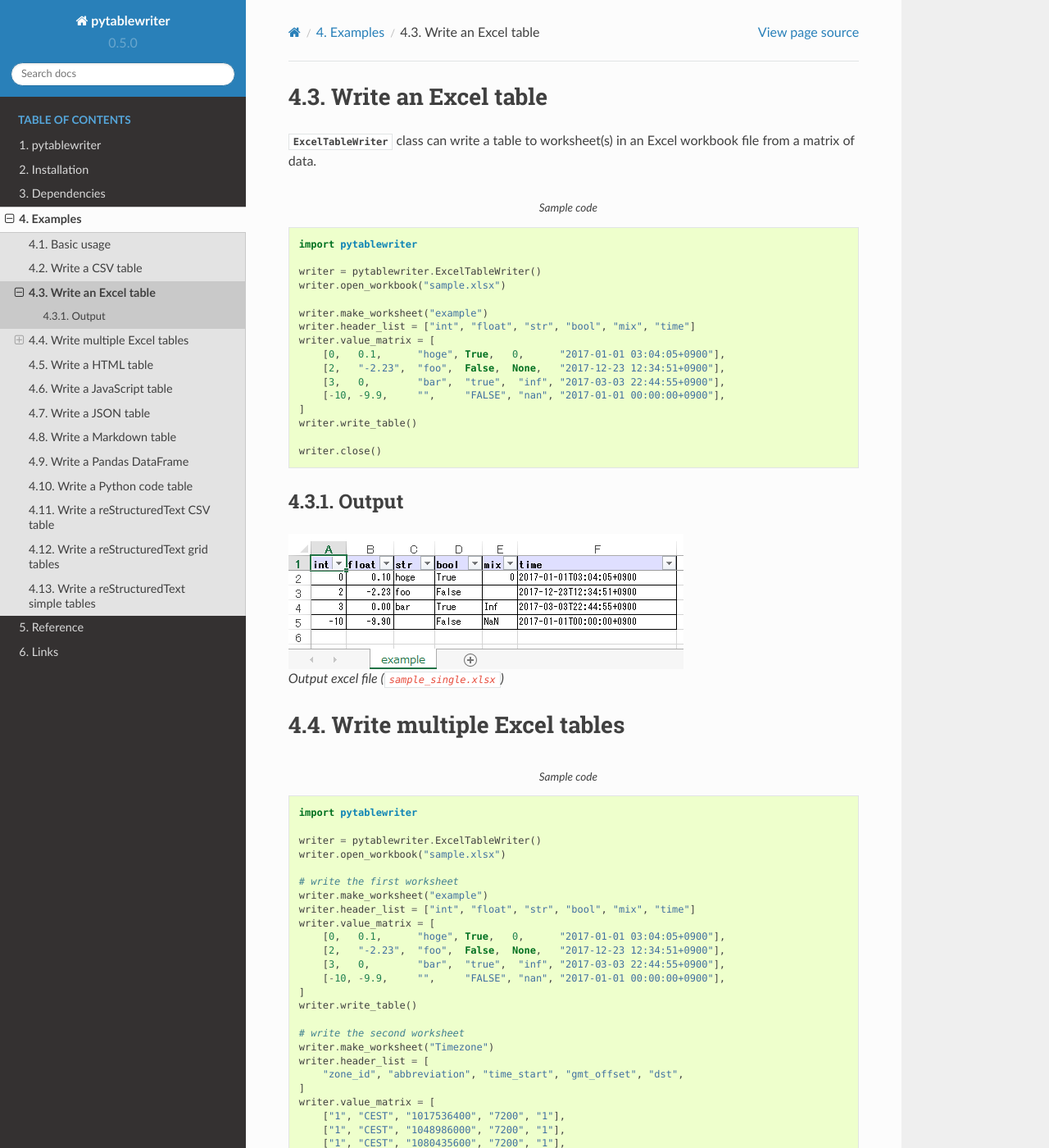
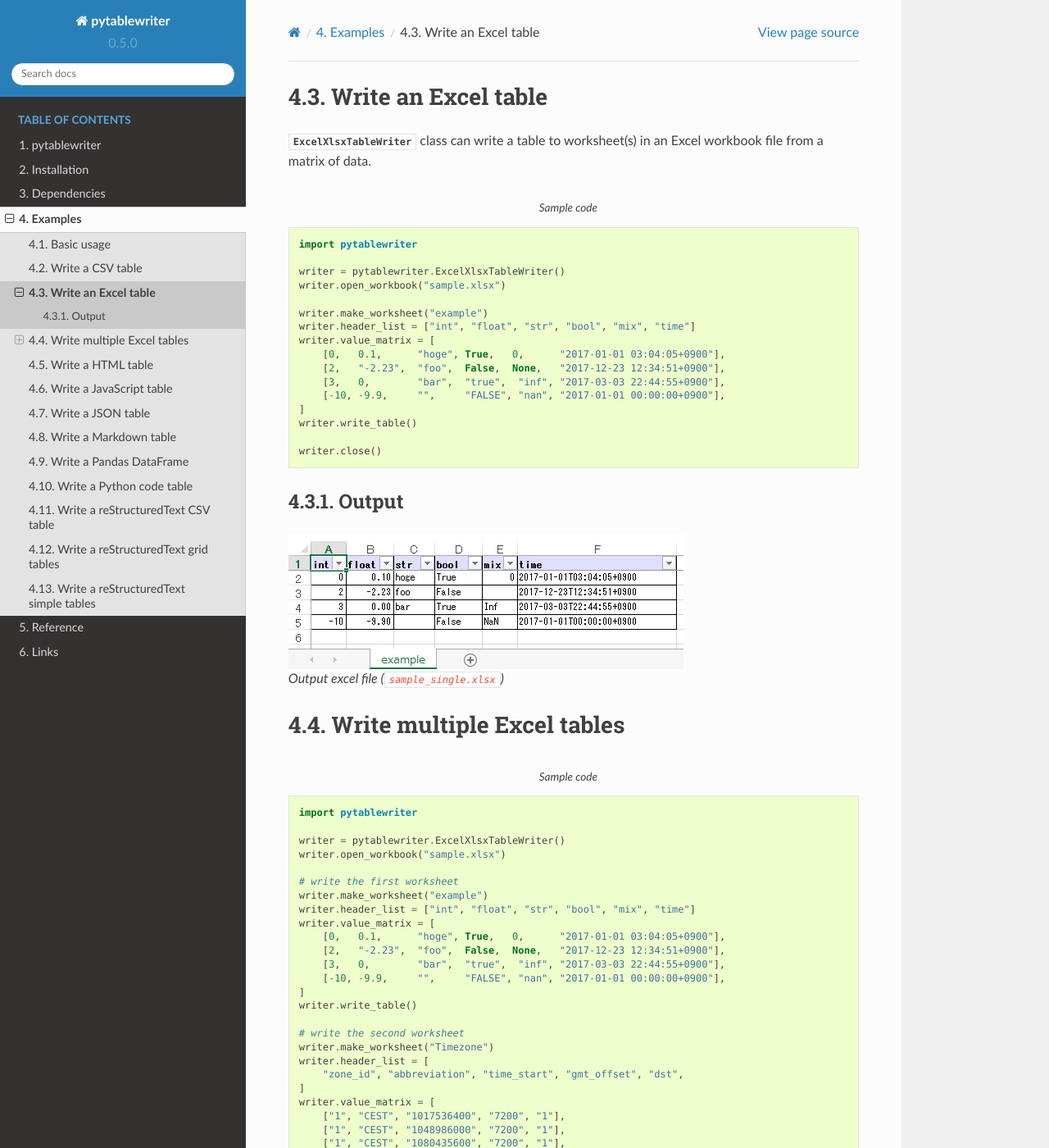
Before and after one commit to thombashi/pytablewriter, a Sphinx documentation site: the page built from docs/pages/examples/excel.rst, in a window 1280 px wide and 1400 px high. Shown: the whole window at 82% size. Built offline with Sphinx 7.4.7 and the Read the Docs theme 2.0.0, drawn with Linux system fonts in a browser that asks for light colours; pages that are not in the unit, such as notebooks, are missing from menus.

Commit message:
Rename ExcelTableWriter class to ExcelXlsxTableWriter

```diff
--- a/README.rst
+++ b/README.rst
@@ -169,7 +169,7 @@ Write an Excel table
 
     import pytablewriter
 
-    writer = pytablewriter.ExcelTableWriter()
+    writer = pytablewriter.ExcelXlsxTableWriter()
     writer.open_workbook("sample.xlsx")
 
     writer.make_worksheet("example")
--- a/docs/conf.py
+++ b/docs/conf.py
@@ -311,7 +311,7 @@ rp_class = u"""
 .. |timedelta| replace:: :py:class:`datetime.timedelta`
 
 .. |CsvTableWriter| replace:: :py:class:`~pytablewriter.CsvTableWriter`
-.. |ExcelTableWriter| replace:: :py:class:`~pytablewriter.ExcelTableWriter`
+.. |ExcelXlsxTableWriter| replace:: :py:class:`~pytablewriter.ExcelXlsxTableWriter`
 .. |HtmlTableWriter| replace:: :py:class:`~pytablewriter.HtmlTableWriter`
 .. |JavaScriptTableWriter| replace:: :py:class:`~pytablewriter.JavaScriptTableWriter`
 .. |JsonTableWriter| replace:: :py:class:`~pytablewriter.JsonTableWriter`
@@ -339,7 +339,7 @@ rp_attr = u"""
 
 .. |excel_attr| replace::
     This attributes available after execution of
-    the :py:meth:`~.ExcelTableWriter.write_table` method.
+    the :py:meth:`~.ExcelXlsxTableWriter.write_table` method.
 """
 
 rp_method = u"""
--- a/docs/pages/examples/basic.rst
+++ b/docs/pages/examples/basic.rst
@@ -14,7 +14,7 @@ Write a table to the standard output (defaults)
 ~~~~~~~~~~~~~~~~~~~~~~~~~~~~~~~~~~~~~~~~~~~~~~~~~~~~
 
 The standard output is the default stream of writers
-(except the |ExcelTableWriter|).
+(except the |ExcelXlsxTableWriter|).
 
 .. code-block:: python
     :caption: Sample code
--- a/docs/pages/examples/excel.rst
+++ b/docs/pages/examples/excel.rst
@@ -3,7 +3,7 @@
 Write an Excel table
 -------------------------------------------
 
-|ExcelTableWriter| class can write a table to worksheet(s) in
+|ExcelXlsxTableWriter| class can write a table to worksheet(s) in
 an Excel workbook file from a matrix of data.
 
 .. include:: exel_single_example.txt
@@ -17,7 +17,7 @@ Write multiple Excel tables
 
     import pytablewriter
 
-    writer = pytablewriter.ExcelTableWriter()
+    writer = pytablewriter.ExcelXlsxTableWriter()
     writer.open_workbook("sample.xlsx")
 
     # write the first worksheet
--- a/docs/pages/examples/exel_single_example.txt
+++ b/docs/pages/examples/exel_single_example.txt
@@ -3,7 +3,7 @@
 
     import pytablewriter
 
-    writer = pytablewriter.ExcelTableWriter()
+    writer = pytablewriter.ExcelXlsxTableWriter()
     writer.open_workbook("sample.xlsx")
 
     writer.make_worksheet("example")
--- a/docs/pages/reference/writer.rst
+++ b/docs/pages/reference/writer.rst
@@ -47,7 +47,7 @@ CSV table writer class
 Excel table writer class
 ~~~~~~~~~~~~~~~~~~~~~~~~~~~~~~~~~~~~~~~~~
 
-.. autoclass:: pytablewriter.ExcelTableWriter
+.. autoclass:: pytablewriter.ExcelXlsxTableWriter
     :inherited-members:
     :show-inheritance:
 
--- a/pytablewriter/__init__.py
+++ b/pytablewriter/__init__.py
@@ -11,7 +11,7 @@ from ._error import EmptyTableNameError
 from ._error import EmptyValueError
 
 from ._csv_writer import CsvTableWriter
-from ._excel_writer import ExcelTableWriter
+from ._excel_writer import ExcelXlsxTableWriter
 from ._html_writer import HtmlTableWriter
 from ._javascript_writer import JavaScriptTableWriter
 from ._json_writer import JsonTableWriter
```
Also changed, not shown: 4 other files.
